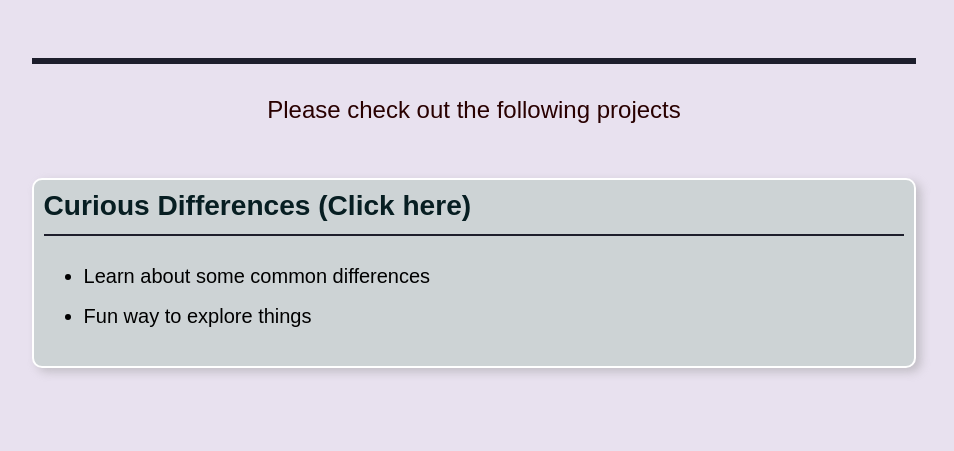
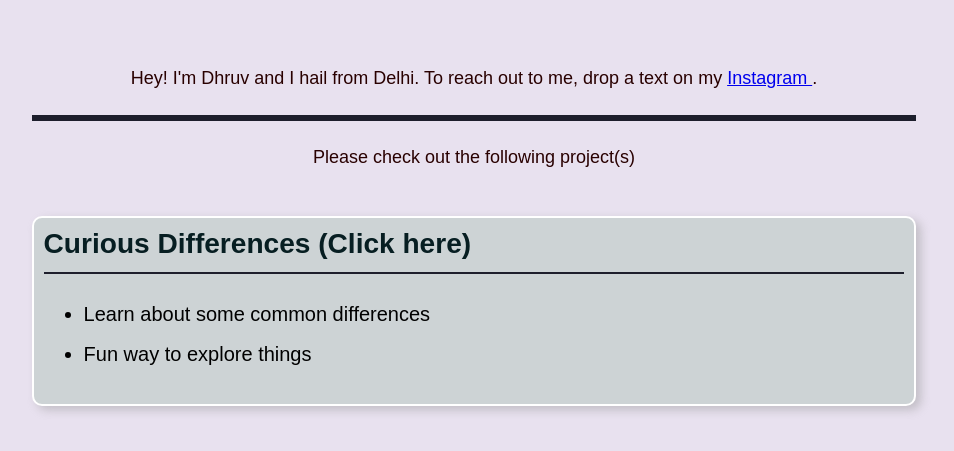
Before and after one commit to dhruvchokkar/dhruvchokkar.github.io, a plain HTML site: page index.html in a window 1280 px wide. Shown: the part 169-620 px from the top of the page, without its empty margins (166-1120 px from the left). Drawn offline with Linux system fonts and the light colour scheme.

Commit message:
Added contact details

```diff
--- a/index.html
+++ b/index.html
@@ -10,8 +10,9 @@
      <body>
           <main class="content">
                <h1 class="name-title">Dhruv Chokkar</h1>
+               <p> Hey! I'm Dhruv and I hail from Delhi. To reach out to me, drop a text on my <a href="https://www.instagram.com/notsotoxic.dhruv/"> Instagram </a>.</p>
                <hr>
-               <p> Please check out the following projects </p>
+               <p> Please check out the following project(s) </p>
                <div class="project-links">
                     <div class="project">
                          <h3> <a href="differences/"> Curious Differences (Click here) </a> </h3>
--- a/style.css
+++ b/style.css
@@ -33,7 +33,7 @@ hr {
 }
 
 p {
-     font-size: 24px;
+     font-size: 18px;
 }
 
 .project-links {
```
